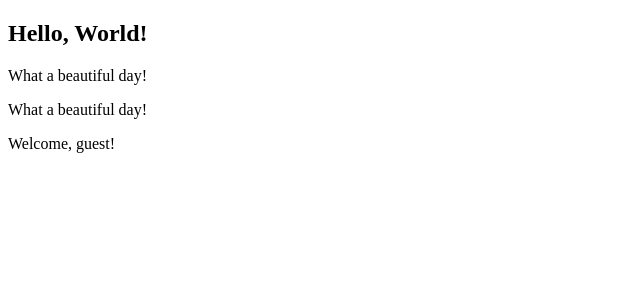
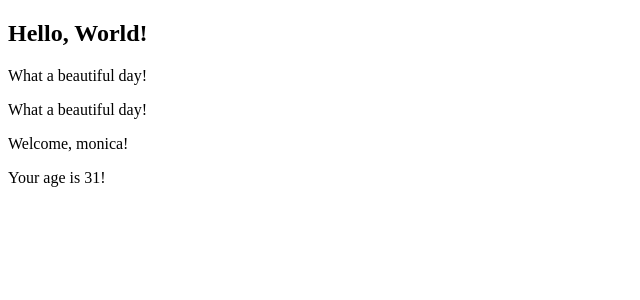
Before and after one commit to monica-lucaci/develhope-react, a React (Vite) app in the folder my-app/: page / in a window 1280 px wide. Shown: the top 300 px of the page, without its empty margins (0-640 px from the left). Built offline with nearby package versions, Linux system fonts and the light colour scheme.

Commit message:
age added

```diff
--- a/my-app/src/App.jsx
+++ b/my-app/src/App.jsx
@@ -11,7 +11,7 @@ const App = () => {
     <div>
       <Hello />
       <Message />
-      <Welcome />
+      <Welcome name="monica" age={31} />
     </div>
   );
 };
--- a/my-app/src/Welcome.jsx
+++ b/my-app/src/Welcome.jsx
@@ -1,5 +1,9 @@
-const Welcome = ({ name = "guest" }) => {
-  return <p>Welcome, {name}!</p>;
+const Welcome = ({ name = "guest",age}) => {
+  return <>
+   <p>Welcome, {name}!</p>
+   <p>Your age is {age}!</p>
+  </>
+
 };
 
 export default Welcome;
```
